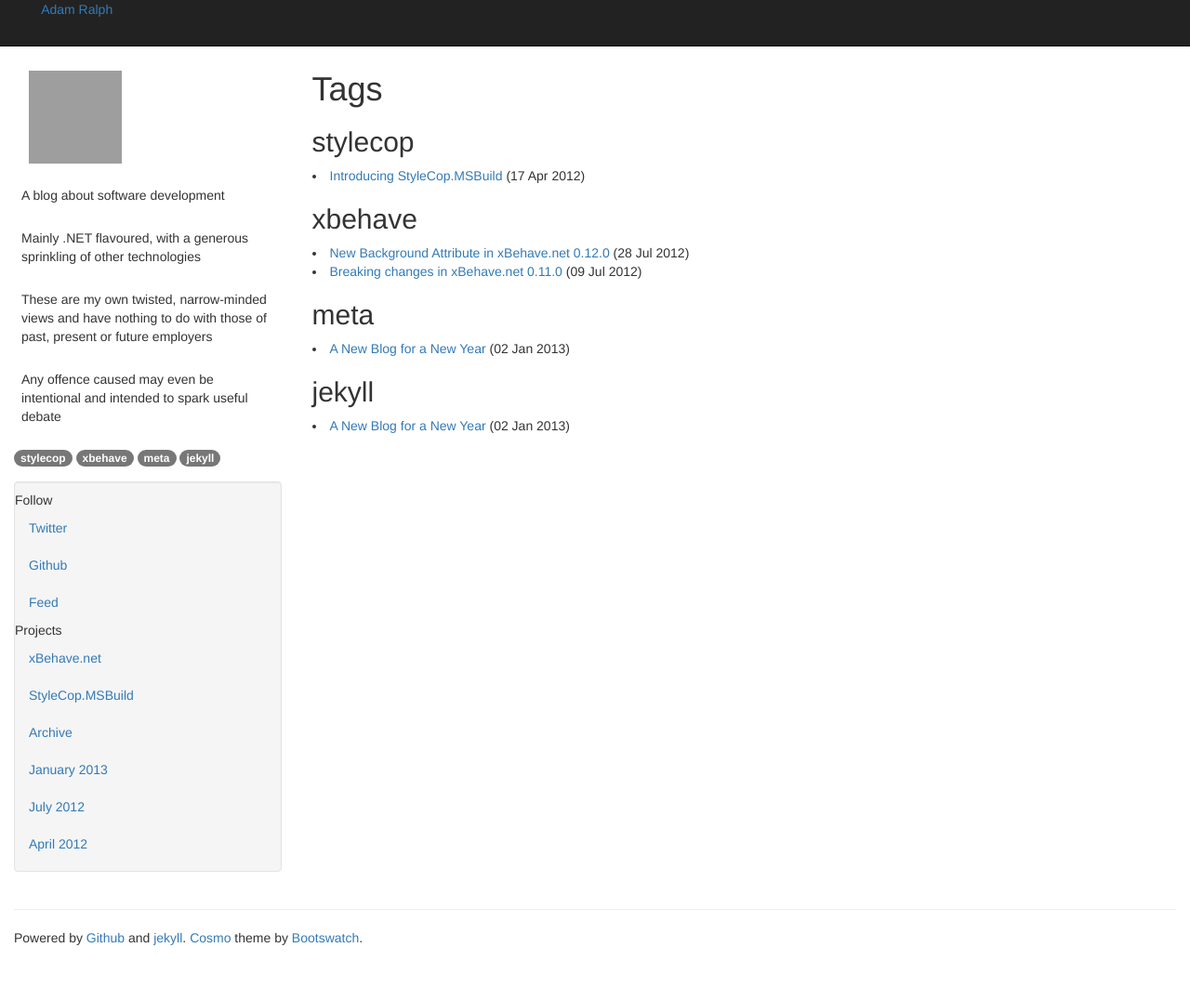
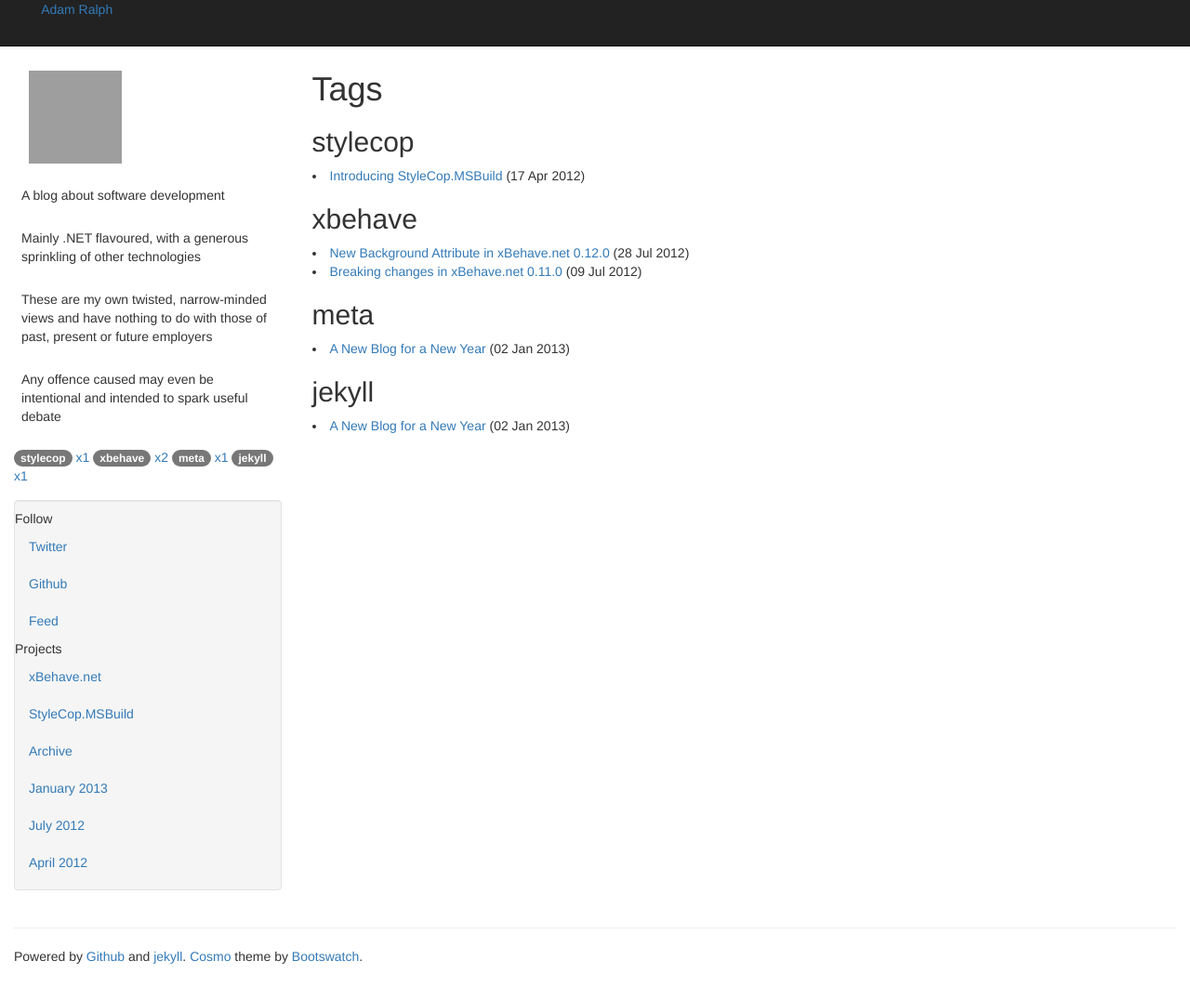
Before and after one commit to adamralph/adamralph.github.com, a Jekyll site: the page built from tags.html, in a window 1280 px wide and 1089 px high. Shown: the top 1076 px of the window at 93% size. Built offline with Jekyll 4.4.1, drawn with Linux system fonts in a browser that asks for light colours; nearby versions of some CDN libraries; library files that are not in the unit come from our copies; Markdown is read by kramdown in place of the engine named in the settings; grey boxes are pictures that could not be loaded.

Commit message:
added tag count

```diff
--- a/_layouts/default.html
+++ b/_layouts/default.html
@@ -165,7 +165,7 @@
           </div>
           <div id="tags">
             {% for tag in site.tags %}
-            <a href="/tags#{{ tag[0] }}"><span class="badge">{{ tag[0] }}</span></a><span> </span>
+            <a href="/tags#{{ tag[0] }}"><span class="badge">{{ tag[0] }}</span> x{{ tag[1] | size }}</a><span> </span>
             {% endfor %}
           </div>
           <div class="well sidebar-nav">
```
